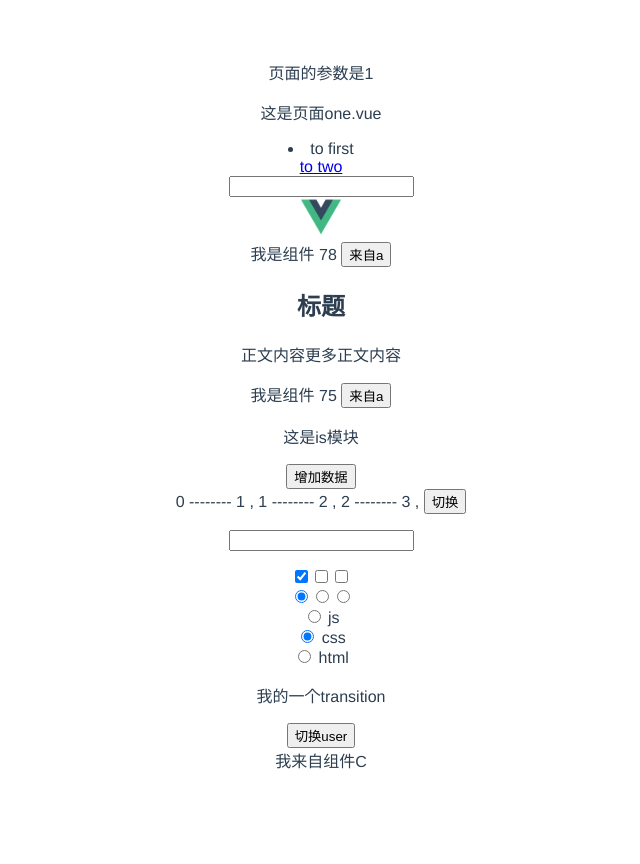
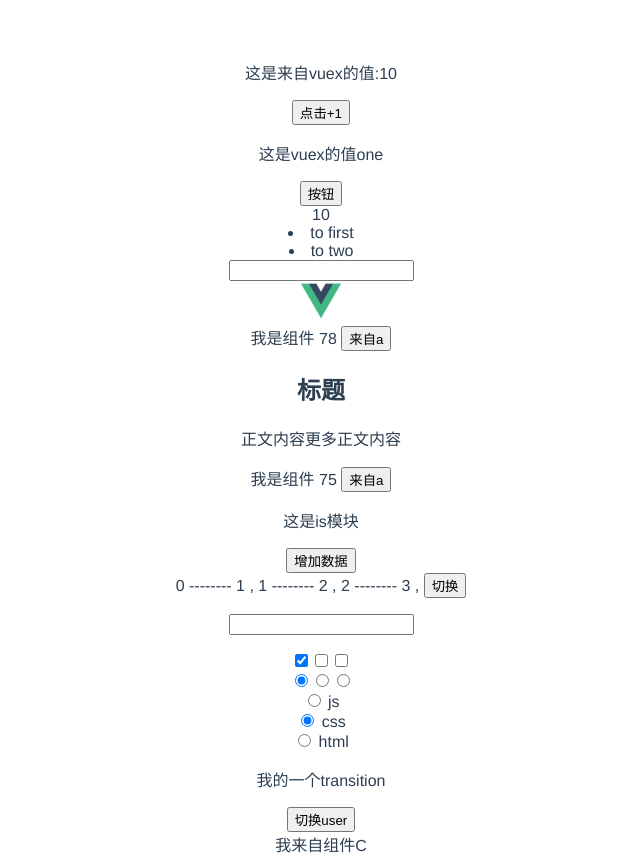
Before and after one commit to BlueDancers/Vue-greet, a Vue app: page /two/1/one in a window 1280 px wide. Shown: the whole page, without its empty margins (319-959 px from the left). Before the commit the page ends 800 px from the top, so only its background shows below. Built offline with nearby package versions, Linux system fonts and the light colour scheme.

Commit message:
完成了vuex的基本流程,感觉类似于缓存

```diff
--- a/src/App.vue
+++ b/src/App.vue
@@ -1,9 +1,13 @@
 <template>
 <div id="app">
-    <router-view/>
+    <keep-alive>
+      <!-- 会将路由切换的数据进行缓存 -->
+      <router-view/>
+    </keep-alive>
+    {{ totalPrice }}
     <div>
-      <router-link :to="{ path: '/first'}" tag="li">to first</router-link>
-      <router-link :to="{ path: '/two/one', param :{color:'oneone'}}">to two</router-link>
+      <router-link :to="{ path: '/two/one/one'}" tag="li">to first</router-link>
+      <router-link :to="{ path: '/two/one'}" tag="li">to two</router-link>
     </div>
     <input type="text" v-model="myvalue">
     <div>
@@ -52,6 +56,11 @@ export default {
     compa: compa,
     comp: comp,
     compc: compc
+  },
+  computed: {
+     totalPrice () {
+      return this.$store.state.totalPrice
+    }
   },
   data: function () {
     // data作为组件会被很多次的使用 用函数return的时候会避免被引用后值被改变的原因
--- a/src/b.vue
+++ b/src/b.vue
@@ -33,7 +33,6 @@ export default {
 /* v-enter-active 与v-leave-active 是动画的过渡过程*/
 .score-enter {
   /* transform: translateY(500px); */
-  opacity: 0;
 }
 .score-leave-active {
   /* transform: translateY(-500px); */
--- a/src/components/one.vue
+++ b/src/components/one.vue
@@ -1,6 +1,7 @@
 <template>
     <div>
-        <p>这是页面{{ one }}</p>
+        <p>这是vuex的值{{ name }}</p>
+        <button @click="data">按钮</button>
     </div>
 </template>
 
@@ -8,7 +9,12 @@
 export default {
   data () {
     return {
-      one: 'one.vue'
+      name: 'one'
+    }
+  },
+  methods: {
+    data () {
+      this.$store.commit('increment',5)
     }
   }
 }
--- a/src/components/two.vue
+++ b/src/components/two.vue
@@ -1,7 +1,11 @@
 <template>
     <div>
-        <p>页面的参数是{{ two }}</p>
-        <router-view></router-view>
+        <p>这是来自vuex的值:{{ data }}</p>
+        <button @click="bind">点击+1</button>
+        <transition name="score">
+          <router-view></router-view>
+          <!-- 也可以给router增加动画 -->
+        </transition>
         <!-- 在添加子路由的时候一定要添加子路由的上一层添加 router-view  -->
     </div>
 </template>
@@ -10,8 +14,22 @@
 export default {
   data () {
     return {
-      two: this.$route.params.color
+      data: this.$store.state.totalPrice
+    }
+  },
+  methods: {
+    bind () {
+      this.$store.commit('increment',1)
+      console.log(this.$store.state.totalPrice)
     }
   }
 }
 </script>
+<style>
+.score-enter-active,.score-leave-active {
+  transition: all 0.5s ease-in-out;
+}
+.score-enter,.score-leave-active {
+  opacity: 0;
+}
+</style>
--- a/src/main.js
+++ b/src/main.js
@@ -3,6 +3,8 @@
 import Vue from 'vue'
 import App from './App'
 import router from './router'
+import store from './vuex/index'
+
 
 Vue.config.productionTip = false
 
@@ -10,6 +12,7 @@ Vue.config.productionTip = false
 new Vue({
   el: '#app',
   router,
+  store,
   components: { App },
   template: '<App/>'
 })
--- a/src/router/index.js
+++ b/src/router/index.js
@@ -6,9 +6,14 @@ import one from '@/components/one'
 
 Vue.use(Router)
 
+
 export default new Router({
   mode: 'history',
   routes: [
+    {
+      path: '/',
+      redirect: '/first'
+    },
     {
       path: '/first',
       name: 'HelloWorld',
--- /dev/null
+++ b/src/vuex/index.js
@@ -0,0 +1,18 @@
+import Vue from 'vue'
+import Vuex from 'vuex'
+
+Vue.use(Vuex)
+
+export default new Vuex.Store({
+  state: {
+    totalPrice: 10
+  },
+  mutations: {
+    increment (state, price) {
+      state.totalPrice += price
+    },
+    decrement (state, price) {
+      state.totalPrice -= price
+    }
+  }
+})
```
